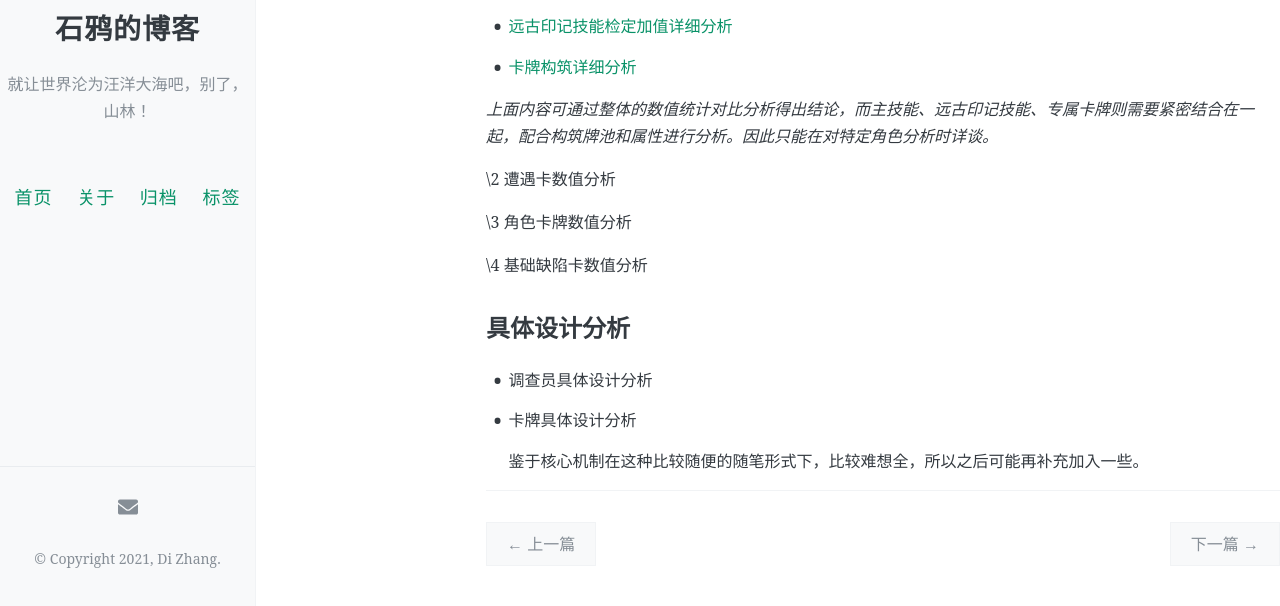
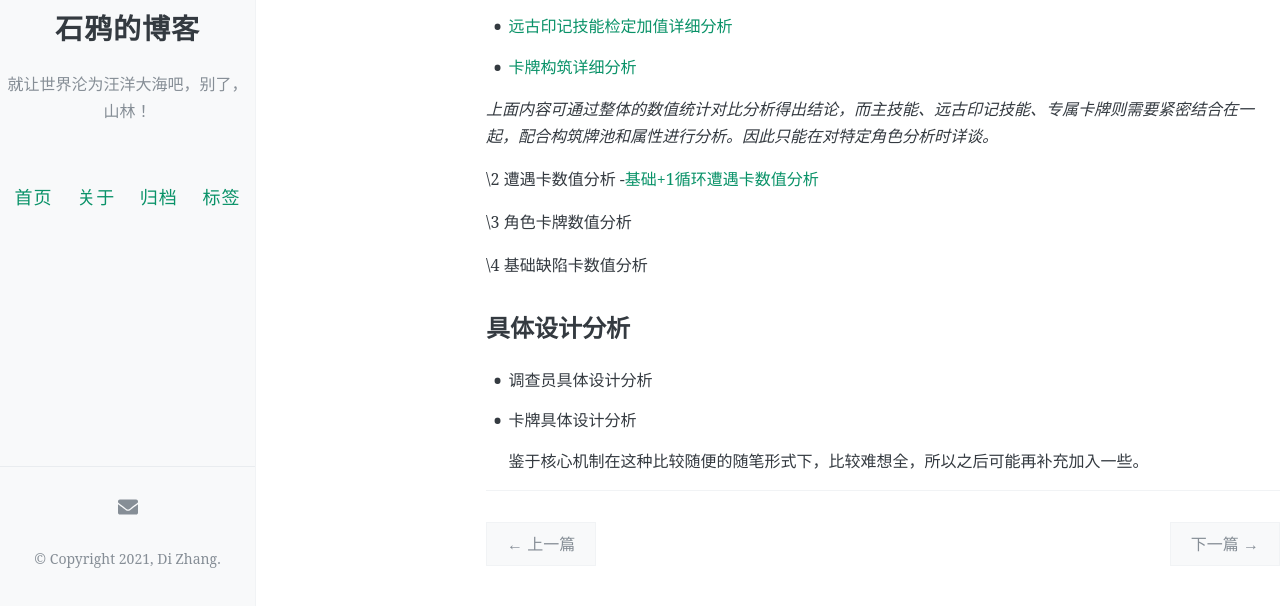
Before and after one commit to zafara-zd/blog, a Jekyll site: the page built from _posts/2020-12-25-AH LCG核心机制分析：目录.md, in a window 1280 px wide and 900 px high, scrolled down 2216 px, cut to the strip 294-900 px from the top of the window. Built offline with Jekyll 4.4.1, drawn with Linux system fonts in a browser that asks for light colours; comment, search, counter and statistics services are not loaded.

Commit message:
Update 2020-12-25-AH LCG核心机制分析：目录.md

```diff
--- a/_posts/2020-12-25-AH LCG核心机制分析：目录.md
+++ b/_posts/2020-12-25-AH LCG核心机制分析：目录.md
@@ -107,6 +107,7 @@ toc: true
 *上面内容可通过整体的数值统计对比分析得出结论，而主技能、远古印记技能、专属卡牌则需要紧密结合在一起，配合构筑牌池和属性进行分析。因此只能在对特定角色分析时详谈。*
 
    \2 遭遇卡数值分析
+-[基础+1循环遭遇卡数值分析](https://zafara-zd.github.io/blog/AH-LCG%E6%95%B4%E4%BD%93%E6%95%B0%E5%80%BC%E5%88%86%E6%9E%90-%E9%81%AD%E9%81%87%E5%8D%A1/#%E6%8A%97%E6%89%93%E5%87%BB%E8%83%BD%E5%8A%9B%E7%BB%9F%E8%AE%A1)
 
    \3 角色卡牌数值分析
 
```
